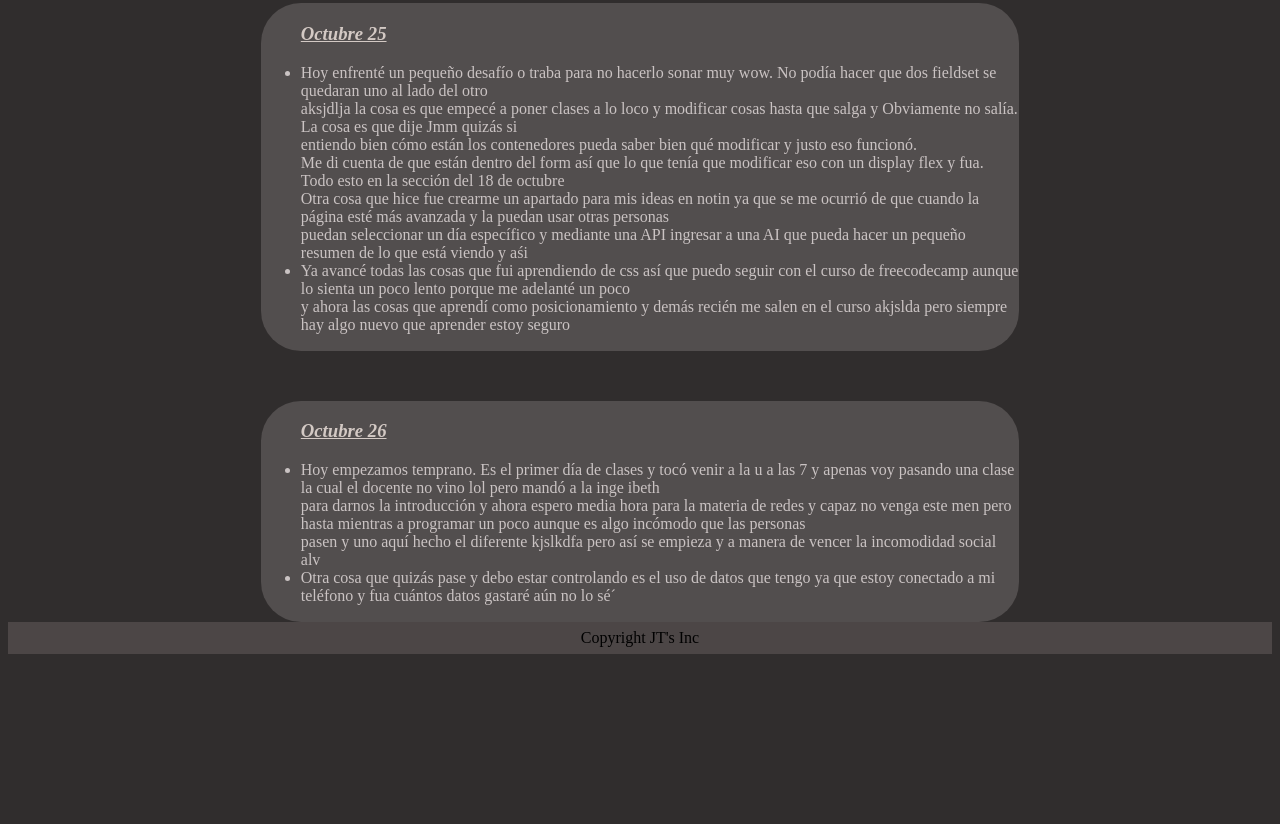
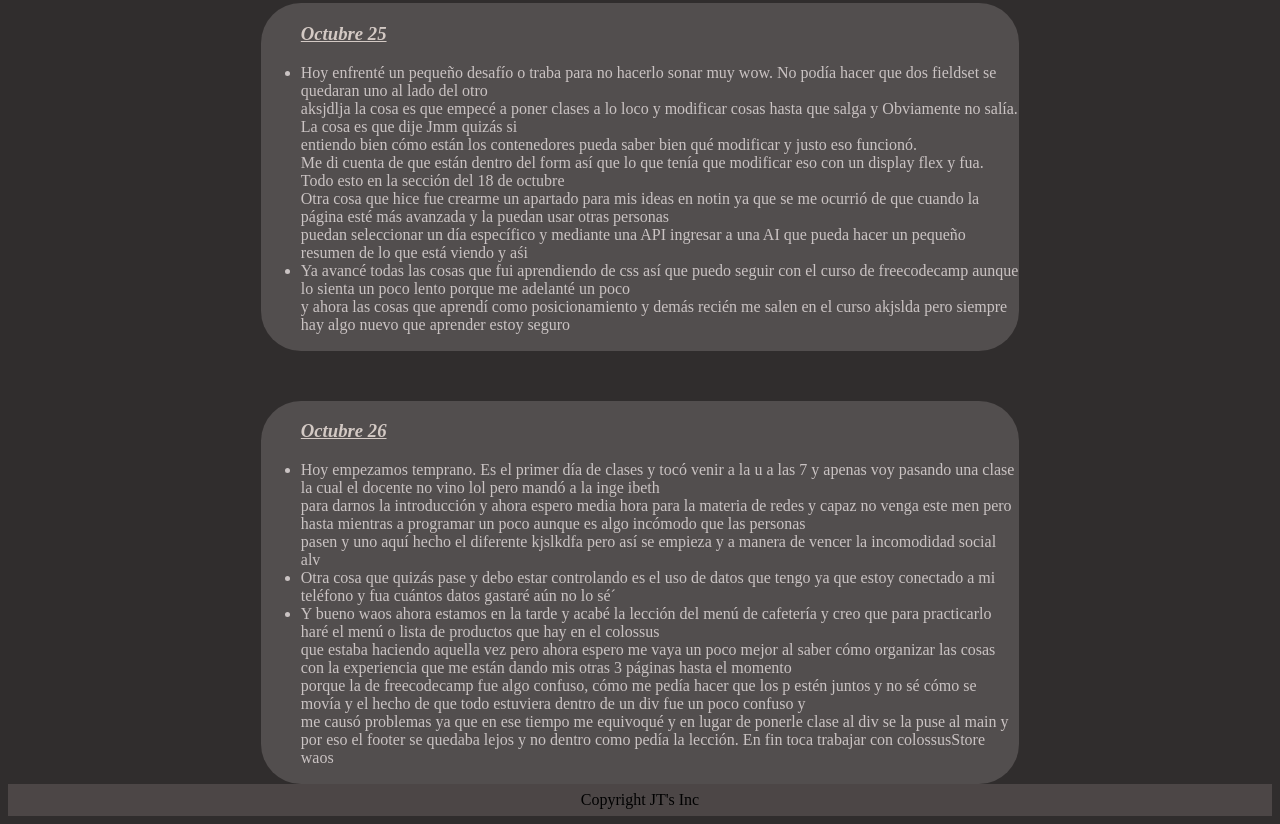
Before and after one commit to Julio7-7-7/freeCodeCamp, a plain HTML site: page 2.Practice/PP/index.html in a window 1280 px wide. Shown: the part 4387-5211 px from the top of the page. Before the commit the page ends 5049 px from the top, so only its background shows below. Drawn offline with Linux system fonts and the light colour scheme.

Commit message:
comentarios de la tarde

```diff
--- a/2.Practice/PP/index.html
+++ b/2.Practice/PP/index.html
@@ -277,6 +277,15 @@
           alv</li>
         <li>Otra cosa que quizás pase y debo estar controlando es el uso de datos que tengo ya que estoy conectado a mi
           teléfono y fua cuántos datos gastaré aún no lo sé´</li>
+          <li>Y bueno waos ahora estamos en la tarde y acabé la lección del menú de cafetería y creo que para practicarlo
+            haré el menú o lista de productos que hay en el colossus <br>
+            que estaba haciendo aquella vez pero ahora espero me vaya un poco mejor al saber cómo organizar las cosas con
+            la experiencia que me están dando mis otras 3 páginas hasta el momento <br>
+            porque la de freecodecamp fue algo confuso, cómo me pedía hacer que los p estén juntos y no sé cómo se movía y
+            el hecho de que todo estuviera dentro de un div fue un poco confuso y <br>
+            me causó problemas ya que en ese tiempo me equivoqué y en lugar de ponerle clase al div se la puse al main y
+            por eso el footer se quedaba lejos y no dentro como pedía la lección.
+            En fin toca trabajar con colossusStore waos</li>
       </ul>
     </section>
   </main>
```
